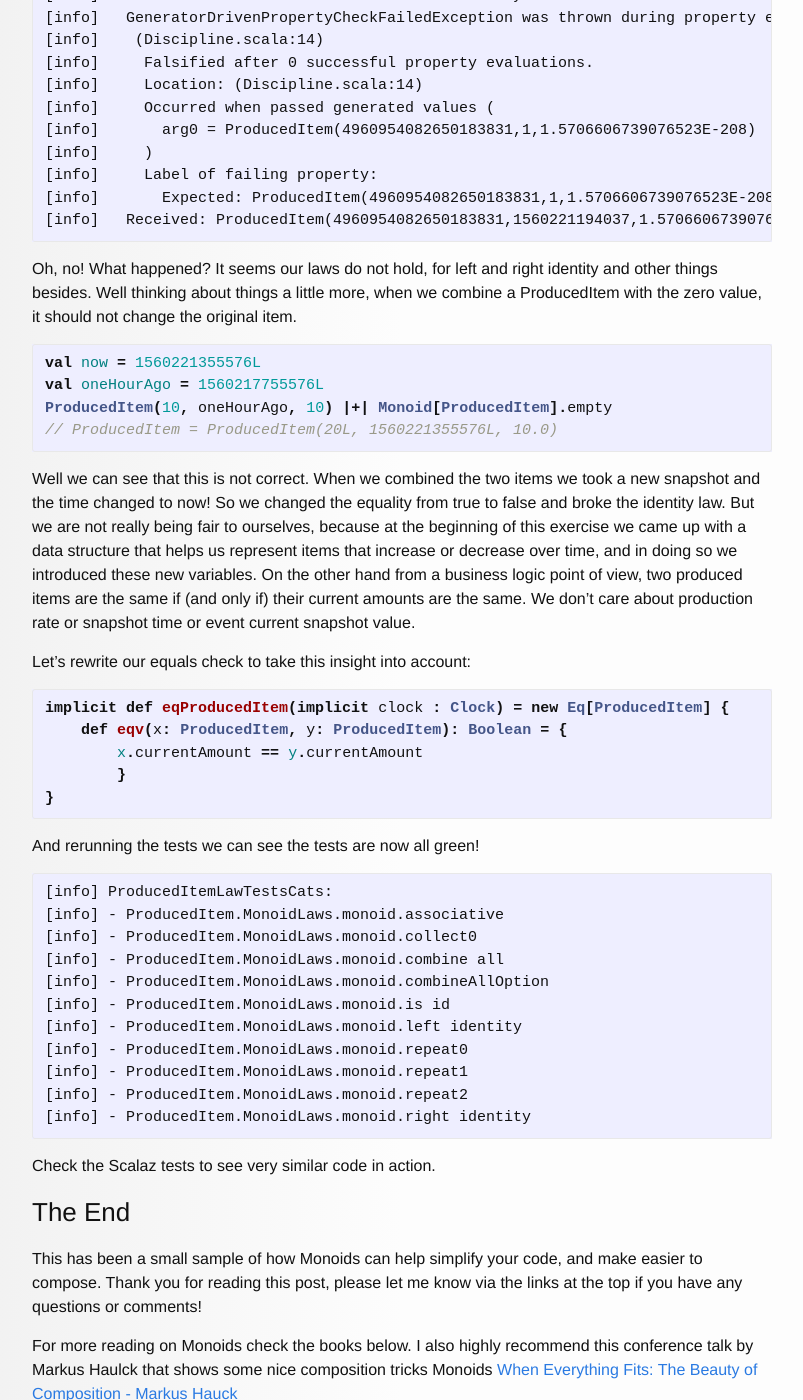
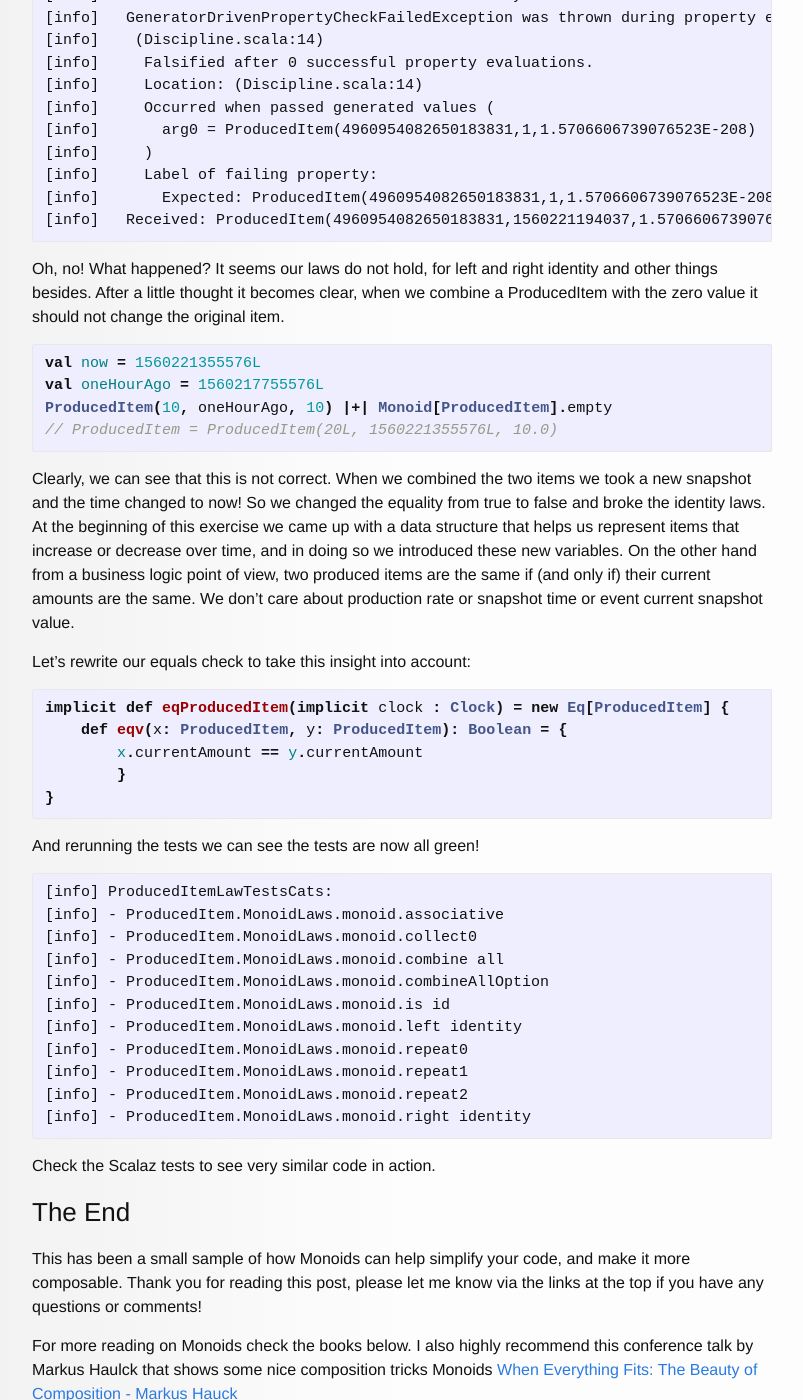
Before and after one commit to justinhj/justinhj.github.io, a Jekyll site: the page built from _posts/2019-06-10-monoids-for-production.md, in a window 1280 px wide and 1400 px high, scrolled down 11337 px. Shown: the whole window, without its empty margins (238-1041 px from the left). Built offline with Jekyll 4.4.1, drawn with Linux system fonts in a browser that asks for light colours; comment, search, counter and statistics services are not loaded.

Commit message:
Fix bad English

````diff
--- a/_posts/2019-06-10-monoids-for-production.md
+++ b/_posts/2019-06-10-monoids-for-production.md
@@ -425,7 +425,7 @@ Now we can run our test suite and bask in the glory of our own brilliance...
 [info]   Received: ProducedItem(4960954082650183831,1560221194037,1.5706606739076523E-208)
 ```
 
-Oh, no! What happened? It seems our laws do not hold, for left and right identity and other things besides. Well thinking about things a little more, when we combine a ProducedItem with the zero value, it should not change the original item.
+Oh, no! What happened? It seems our laws do not hold, for left and right identity and other things besides. After a little thought it becomes clear, when we combine a ProducedItem with the zero value it should not change the original item.
 
 ```scala
 val now = 1560221355576L
@@ -434,7 +434,7 @@ ProducedItem(10, oneHourAgo, 10) |+| Monoid[ProducedItem].empty
 // ProducedItem = ProducedItem(20L, 1560221355576L, 10.0)
 ```
 
-Well we can see that this is not correct. When we combined the two items we took a new snapshot and the time changed to now! So we changed the equality from true to false and broke the identity law. But we are not really being fair to ourselves, because at the beginning of this exercise we came up with a data structure that helps us represent items that increase or decrease over time, and in doing so we introduced these new variables. On the other hand from a business logic point of view, two produced items are the same if (and only if) their current amounts are the same. We don't care about production rate or snapshot time or event current snapshot value.
+Clearly, we can see that this is not correct. When we combined the two items we took a new snapshot and the time changed to now! So we changed the equality from true to false and broke the identity laws. At the beginning of this exercise we came up with a data structure that helps us represent items that increase or decrease over time, and in doing so we introduced these new variables. On the other hand from a business logic point of view, two produced items are the same if (and only if) their current amounts are the same. We don't care about production rate or snapshot time or event current snapshot value.
 
 Let's rewrite our equals check to take this insight into account:
 
@@ -466,7 +466,7 @@ Check the Scalaz tests to see very similar code in action.
 
 ### The End
 
-This has been a small sample of how Monoids can help simplify your code, and make easier to compose. Thank you for reading this post, please let me know via the links at the top if you have any questions or comments!
+This has been a small sample of how Monoids can help simplify your code, and make it more composable. Thank you for reading this post, please let me know via the links at the top if you have any questions or comments!
 
 For more reading on Monoids check the books below. I also highly recommend this conference talk by Markus Haulck that shows some nice composition tricks Monoids
 [When Everything Fits: The Beauty of Composition - Markus Hauck](https://youtu.be/sHV4qhbZHgo)
````
